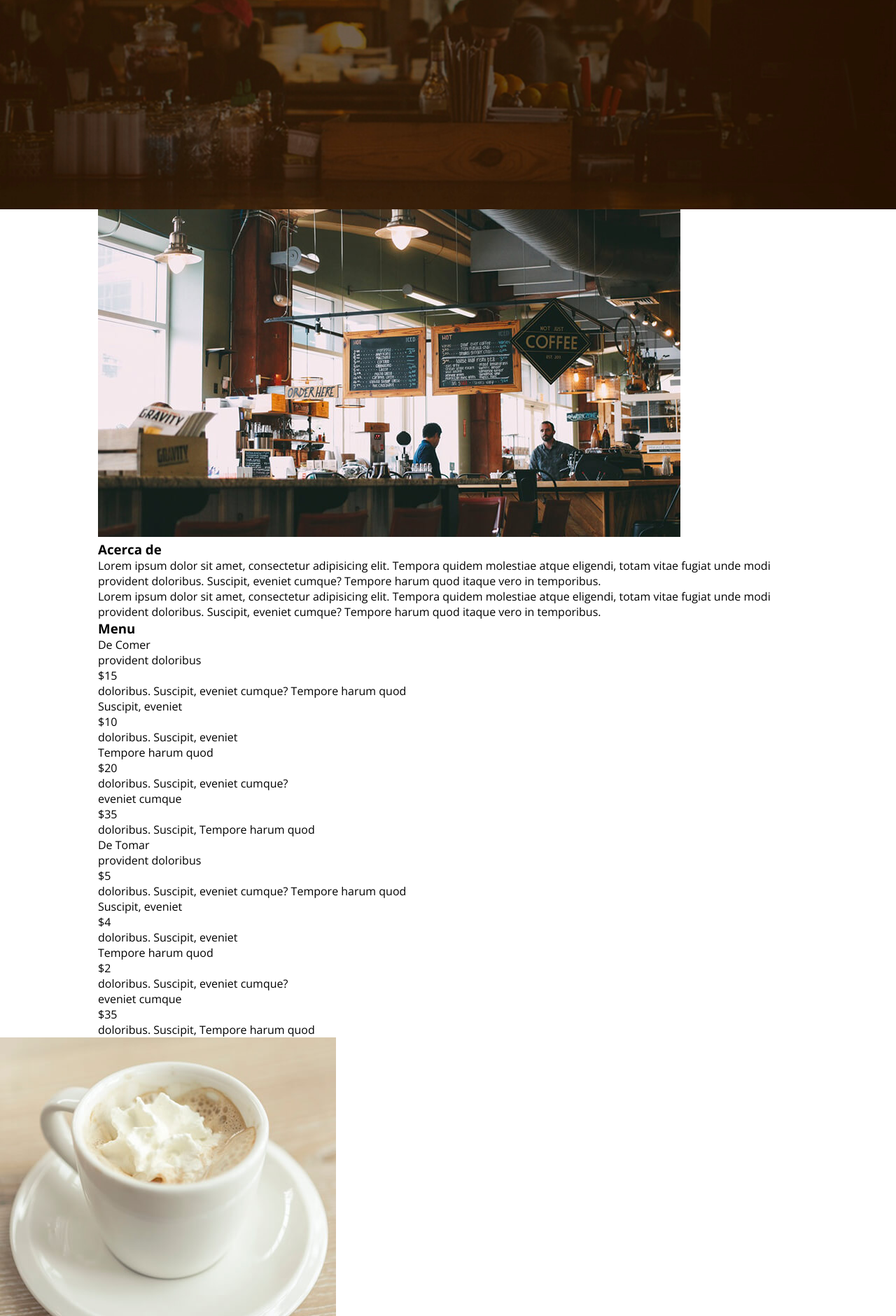
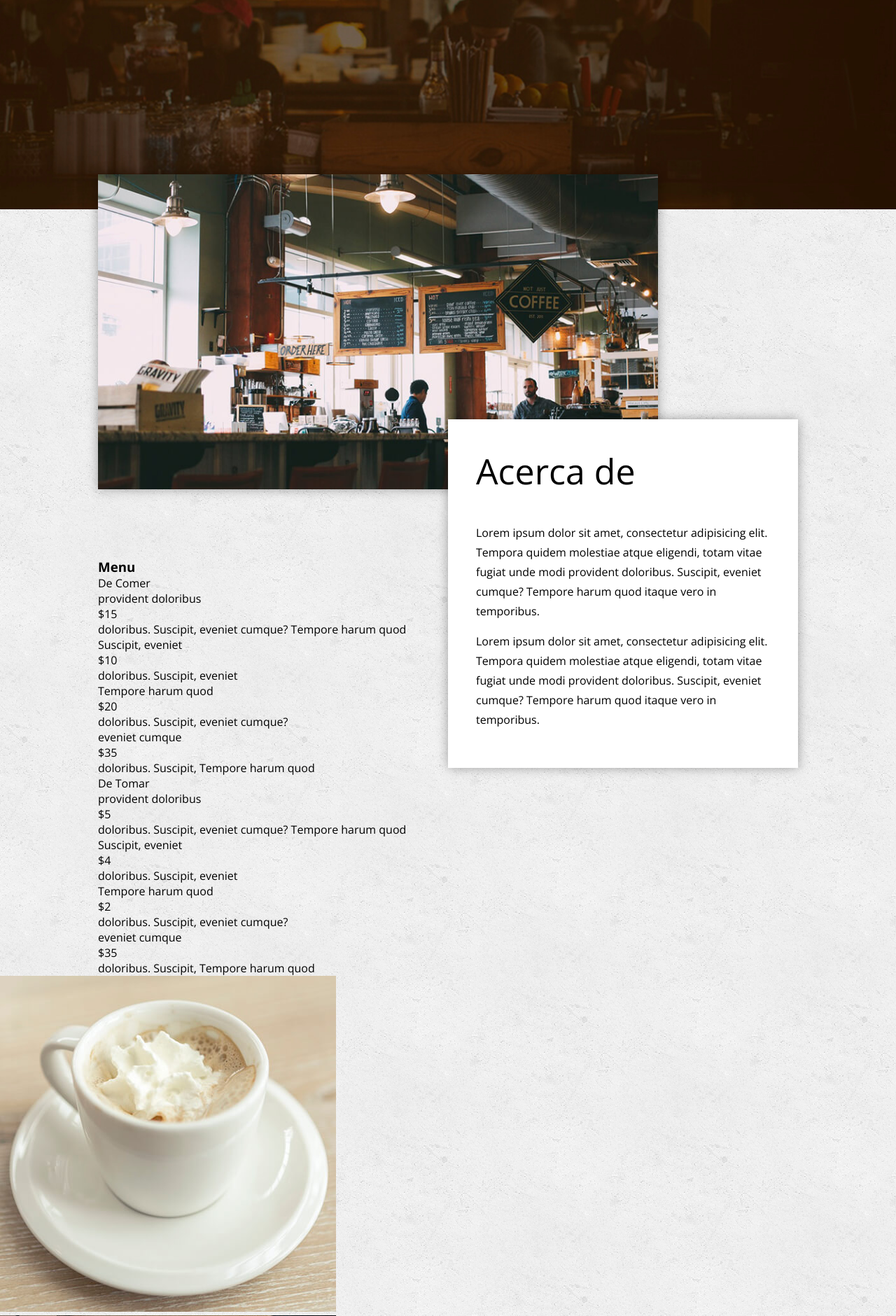
Before and after one commit to jguerrero101314/CursosDise-oWeb, a PHP site: page / in a window 1280 px wide; the page is wider, and only the part inside the window is pictured. Shown: the part 401-2281 px from the top of that part at 70% size. Run offline with PHP 8.4, Linux system fonts and the light colour scheme.

Commit message:
160. Estilos del Acerca de

```diff
--- /dev/null
+++ b/Practicas/Sección 11 [PRACTICA] Creando una Pagina para un Restaurante/css/SectionMain.scss
@@ -0,0 +1,42 @@
+.main{
+    background: url('../img/bg-textura.png');
+    background-repeat: repeat;
+    .acerda-de{
+        .contenedor{
+           overflow: visible;
+           position: relative;
+        }
+        .foto{
+            width: 80%;
+            position: absolute;
+            left: 0;
+            top: -50px;
+            z-index: 0;
+            box-shadow: 0px 0px 15px rgba(#0000, .35);
+            img{
+                vertical-align: top;
+                width: 100%;
+            }
+        }
+        article{
+            background: #fff;
+            padding: 40px;
+            width: 50%;
+            position: relative;
+            // top: 500px;
+            top: 300px;
+            z-index: 1;
+            float: right;
+            box-shadow: 0px 0px 15px rgba(#0000, .35);
+            h3{
+                font-size: 50px;
+                font-weight: 300;
+                margin-bottom: 40px;
+            }
+            p{
+                line-height: 28px;
+                margin-bottom: 15px;
+            }
+        }
+    }
+}
--- a/Practicas/Sección 11 [PRACTICA] Creando una Pagina para un Restaurante/css/main.css
+++ b/Practicas/Sección 11 [PRACTICA] Creando una Pagina para un Restaurante/css/main.css
@@ -1,3 +1,4 @@
+/* ----- ----- Globales ----- ----- */
 * {
   margin: 0;
   padding: 0;
@@ -53,6 +54,40 @@ header {
       font-size: 25px;
       font-style: italic; }
 
+/* ----- ----- MAIN ----- ----- */
+.main {
+  background: url("../img/bg-textura.png");
+  background-repeat: repeat; }
+  .main .acerda-de .contenedor {
+    overflow: visible;
+    position: relative; }
+  .main .acerda-de .foto {
+    width: 80%;
+    position: absolute;
+    left: 0;
+    top: -50px;
+    z-index: 0;
+    box-shadow: 0px 0px 15px rgba(0, 0, 0, 0.35); }
+    .main .acerda-de .foto img {
+      vertical-align: top;
+      width: 100%; }
+  .main .acerda-de article {
+    background: #fff;
+    padding: 40px;
+    width: 50%;
+    position: relative;
+    top: 300px;
+    z-index: 1;
+    float: right;
+    box-shadow: 0px 0px 15px rgba(0, 0, 0, 0.35); }
+    .main .acerda-de article h3 {
+      font-size: 50px;
+      font-weight: 300;
+      margin-bottom: 40px; }
+    .main .acerda-de article p {
+      line-height: 28px;
+      margin-bottom: 15px; }
+
 /*# sourceMappingURL=main.scss.map */
 
 /*# sourceMappingURL=main.css.map */
--- a/Practicas/Sección 11 [PRACTICA] Creando una Pagina para un Restaurante/css/main.scss
+++ b/Practicas/Sección 11 [PRACTICA] Creando una Pagina para un Restaurante/css/main.scss
@@ -1,6 +1,10 @@
+/* ----- ----- Globales ----- ----- */
 @import "globales";
 
 /* ----- ----- HEADER ----- ----- */
 @import "header";
 
+/* ----- ----- MAIN ----- ----- */
+@import "SectionMain";
+
 /*# sourceMappingURL=main.scss.map */
--- a/Practicas/Sección 11 [PRACTICA] Creando una Pagina para un Restaurante/index.html
+++ b/Practicas/Sección 11 [PRACTICA] Creando una Pagina para un Restaurante/index.html
@@ -146,7 +146,7 @@
             </div>
         </section>
         <section class="mapa">
-            <iframe src="https://www.google.com/maps/embed?pb=!1m16!1m12!1m3!1d31528.137083521473!2d-79.54181796147037!3d8.970567528837956!2m3!1f0!2f0!3f0!3m2!1i1024!2i768!4f13.1!2m1!1srestaurantes%20cerca%20de%20Panam%C3%A1!5e0!3m2!1ses!2spa!4v1578323597229!5m2!1ses!2spa" width="1600" height="550" frameborder="0" style="border:0;" allowfullscreen=""></iframe>
+            <iframe src="https://www.google.com/maps/embed?pb=!1m16!1m12!1m3!1d31528.137083521473!2d-79.54181796147037!3d8.970567528837956!2m3!1f0!2f0!3f0!3m2!1i1024!2i768!4f13.1!2m1!1srestaurantes%20cerca%20de%20Panam%C3%A1!5e0!3m2!1ses!2spa!4v1578323597229!5m2!1ses!2spa" width="1348" height="550" frameborder="0" style="border:0;" allowfullscreen=""></iframe>
         </section>
     </section>
 
```
Also changed, not shown: 1 other file.
